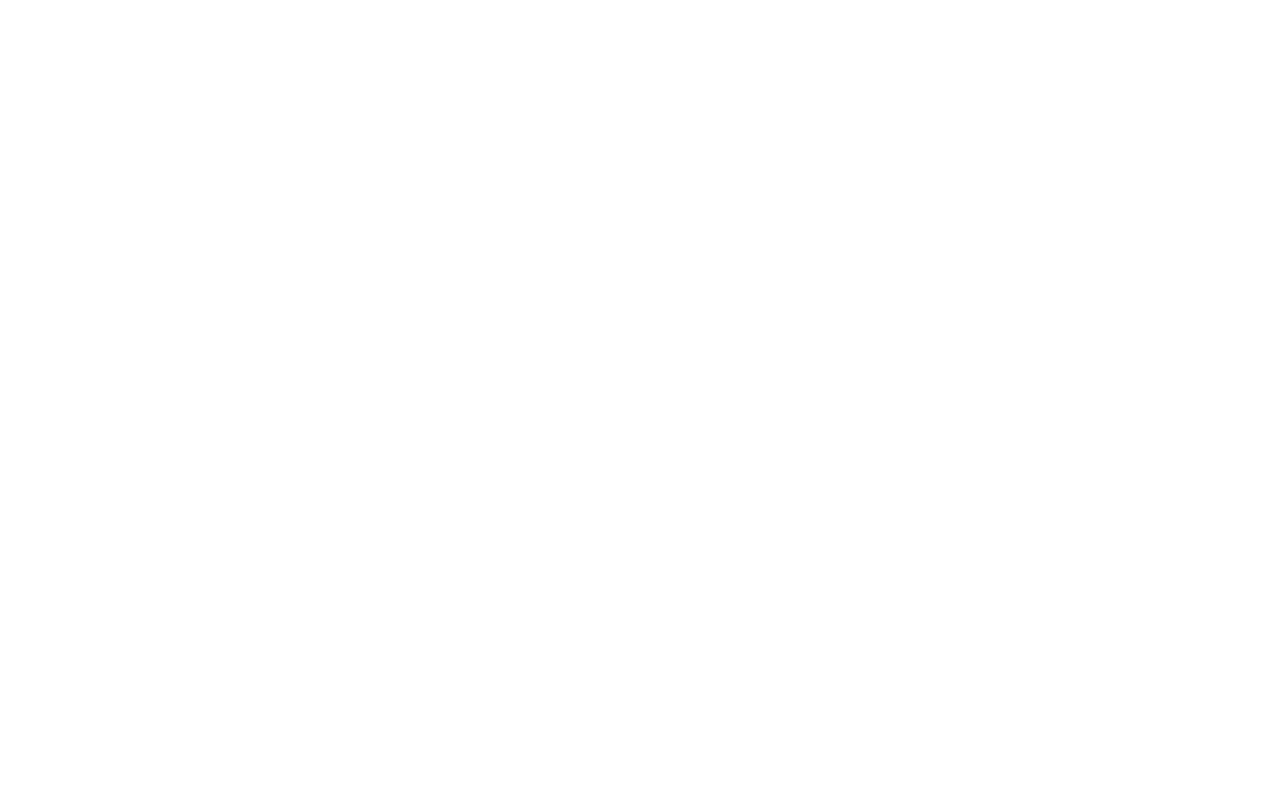
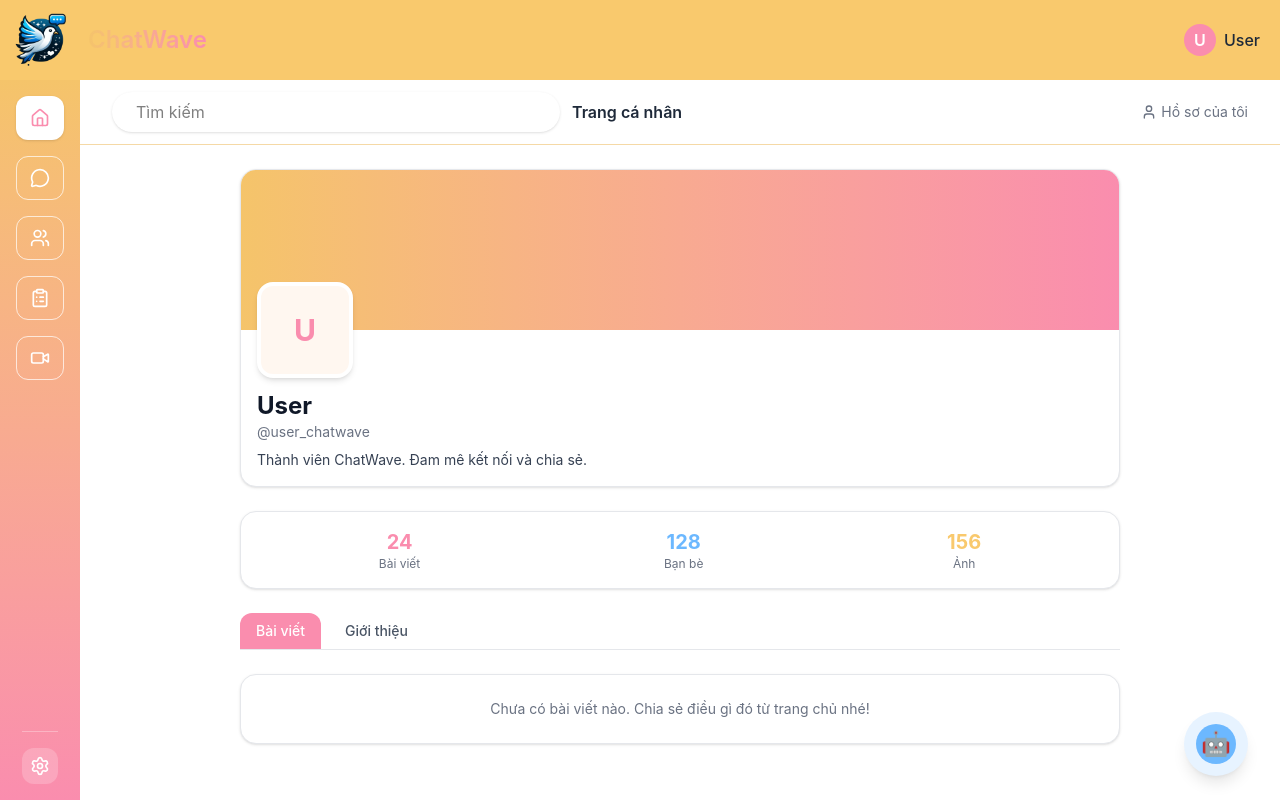
Before and after one commit to PhanDuc2k3/ChatWave, a React app in the folder frontend/: page /profile in a window 1280 px wide. Before the commit this address had no page. Built offline with nearby package versions, Linux system fonts and the light colour scheme; the HTML template or start-up script is replaced by a standard one.

Commit message:
feat: add profile page UI

```diff
--- a/frontend/src/AppRouter.jsx
+++ b/frontend/src/AppRouter.jsx
@@ -7,6 +7,7 @@
 import Friends from "./pages/Friends";
 import Tasks from "./pages/Tasks";
 import Meeting from "./pages/Meeting";
+import Profile from "./pages/Profile";
 export default function App() {
   return (
   <div>
@@ -18,6 +19,7 @@
           <Route path="/friends/*" element={<Friends />} />
           <Route path="/tasks" element={<Tasks />} />
           <Route path="/meeting" element={<Meeting />} />
+          <Route path="/profile" element={<Profile />} />
           <Route path="/" element={<Home />} />
         </Routes>
       </BrowserRouter>
--- a/frontend/src/layouts/Header.jsx
+++ b/frontend/src/layouts/Header.jsx
@@ -1,7 +1,33 @@
-import React from "react";
+import React, { useState, useRef, useEffect } from "react";
+import { useNavigate } from "react-router-dom";
+import { User, LogOut } from "lucide-react";
 import logo from "../assets/logo-web.png";
 
 export default function Header() {
+  const navigate = useNavigate();
+  const [dropdownOpen, setDropdownOpen] = useState(false);
+  const dropdownRef = useRef(null);
+
+  useEffect(() => {
+    function handleClickOutside(e) {
+      if (dropdownRef.current && !dropdownRef.current.contains(e.target)) {
+        setDropdownOpen(false);
+      }
+    }
+    document.addEventListener("mousedown", handleClickOutside);
+    return () => document.removeEventListener("mousedown", handleClickOutside);
+  }, []);
+
+  const handleLogout = () => {
+    setDropdownOpen(false);
+    navigate("/login");
+  };
+
+  const handleProfile = () => {
+    setDropdownOpen(false);
+    navigate("/profile");
+  };
+
   return (
     <header className="fixed top-0 left-0 right-0 z-40 w-full h-16 md:h-20 bg-[#F9C96D] flex items-center justify-between pr-4">
       <div className="flex items-center gap-2">
@@ -15,15 +41,40 @@
         </span>
       </div>
 
-      <div className="flex items-center gap-4 text-sm md:text-base">
-        <div className="hidden sm:flex items-center gap-2">
+      <div className="relative flex items-center gap-4 text-sm md:text-base" ref={dropdownRef}>
+        <button
+          type="button"
+          onClick={() => setDropdownOpen((v) => !v)}
+          className="hidden sm:flex items-center gap-2 hover:opacity-90 transition rounded-lg py-1 pr-1"
+        >
           <div className="w-8 h-8 rounded-full bg-[#FA8DAE] flex items-center justify-center text-white font-semibold">
             U
           </div>
           <span className="font-medium text-gray-800 text-sm md:text-base">
             User
           </span>
-        </div>
+        </button>
+
+        {dropdownOpen && (
+          <div className="absolute right-0 top-full mt-2 w-48 py-1 bg-white rounded-xl shadow-lg border border-gray-200 z-50">
+            <button
+              type="button"
+              onClick={handleProfile}
+              className="w-full flex items-center gap-2 px-4 py-2.5 text-left text-sm text-gray-700 hover:bg-[#FFF7F0] transition first:rounded-t-xl"
+            >
+              <User className="w-4 h-4 text-[#FA8DAE]" />
+              Trang cá nhân
+            </button>
+            <button
+              type="button"
+              onClick={handleLogout}
+              className="w-full flex items-center gap-2 px-4 py-2.5 text-left text-sm text-gray-700 hover:bg-[#FFF7F0] transition last:rounded-b-xl"
+            >
+              <LogOut className="w-4 h-4 text-gray-500" />
+              Đăng xuất
+            </button>
+          </div>
+        )}
       </div>
     </header>
   );
--- /dev/null
+++ b/frontend/src/pages/Profile.jsx
@@ -0,0 +1,6 @@
+import React from "react";
+import ProfilePage from "./Profile/ProfilePage";
+
+export default function Profile() {
+  return <ProfilePage />;
+}
--- /dev/null
+++ b/frontend/src/pages/Profile/ProfilePage.jsx
@@ -0,0 +1,136 @@
+import React, { useState } from "react";
+import { User, MapPin, Briefcase, GraduationCap, Calendar } from "lucide-react";
+import MainLayout from "../../layouts/MainLayout";
+import { mockProfile } from "./profileData";
+
+export default function ProfilePage() {
+  const [activeTab, setActiveTab] = useState("posts"); // posts | about
+
+  const { name, username, bio, stats, info } = mockProfile;
+  const initial = name.charAt(0);
+
+  const headerContent = (
+    <div className="flex items-center justify-between w-full">
+      <h2 className="text-sm md:text-base font-semibold text-gray-800">
+        Trang cá nhân
+      </h2>
+      <span className="text-xs md:text-sm text-gray-500 flex items-center gap-1">
+        <User className="w-4 h-4" />
+        Hồ sơ của tôi
+      </span>
+    </div>
+  );
+
+  return (
+    <MainLayout headerContent={headerContent}>
+      <div className="w-full max-w-4xl mx-auto py-6 space-y-6 px-2">
+        {/* Cover + Avatar */}
+        <div className="bg-white rounded-2xl border border-gray-200 overflow-hidden shadow-sm">
+          <div className="h-32 md:h-40 bg-linear-to-r from-[#F5C46A] to-[#FA8DAE]" />
+          <div className="px-4 pb-4 -mt-12 relative">
+            <div className="w-24 h-24 rounded-2xl bg-[#FFF7F0] border-4 border-white shadow-md flex items-center justify-center text-3xl font-bold text-[#FA8DAE]">
+              {initial}
+            </div>
+            <h1 className="mt-3 text-xl md:text-2xl font-bold text-gray-900">
+              {name}
+            </h1>
+            <p className="text-sm text-gray-500">@{username}</p>
+            {bio && (
+              <p className="mt-2 text-sm text-gray-700">{bio}</p>
+            )}
+          </div>
+        </div>
+
+        {/* Stats */}
+        <div className="bg-white rounded-2xl border border-gray-200 p-4 shadow-sm">
+          <div className="flex justify-around text-center">
+            <div>
+              <p className="text-xl font-bold text-[#FA8DAE]">{stats.posts}</p>
+              <p className="text-xs text-gray-500">Bài viết</p>
+            </div>
+            <div>
+              <p className="text-xl font-bold text-[#6CB8FF]">{stats.friends}</p>
+              <p className="text-xs text-gray-500">Bạn bè</p>
+            </div>
+            <div>
+              <p className="text-xl font-bold text-[#F9C96D]">{stats.photos}</p>
+              <p className="text-xs text-gray-500">Ảnh</p>
+            </div>
+          </div>
+        </div>
+
+        {/* Tabs */}
+        <div className="flex gap-2 border-b border-gray-200">
+          <button
+            type="button"
+            onClick={() => setActiveTab("posts")}
+            className={`px-4 py-2 text-sm font-medium rounded-t-xl transition ${activeTab === "posts"
+              ? "bg-[#FA8DAE] text-white"
+              : "text-gray-600 hover:bg-gray-100"
+              }`}
+          >
+            Bài viết
+          </button>
+          <button
+            type="button"
+            onClick={() => setActiveTab("about")}
+            className={`px-4 py-2 text-sm font-medium rounded-t-xl transition ${activeTab === "about"
+              ? "bg-[#FA8DAE] text-white"
+              : "text-gray-600 hover:bg-gray-100"
+              }`}
+          >
+            Giới thiệu
+          </button>
+        </div>
+
+        {/* Tab content */}
+        {activeTab === "posts" ? (
+          <div className="bg-white rounded-2xl border border-gray-200 p-6 text-center shadow-sm">
+            <p className="text-gray-500 text-sm">
+              Chưa có bài viết nào. Chia sẻ điều gì đó từ trang chủ nhé!
+            </p>
+          </div>
+        ) : (
+          <div className="bg-white rounded-2xl border border-gray-200 p-4 shadow-sm space-y-3">
+            {info.work && (
+              <div className="flex items-start gap-3">
+                <Briefcase className="w-5 h-5 text-[#FA8DAE] shrink-0 mt-0.5" />
+                <div>
+                  <p className="text-xs text-gray-500">Công việc</p>
+                  <p className="text-sm font-medium text-gray-800">{info.work}</p>
+                </div>
+              </div>
+            )}
+            {info.education && (
+              <div className="flex items-start gap-3">
+                <GraduationCap className="w-5 h-5 text-[#FA8DAE] shrink-0 mt-0.5" />
+                <div>
+                  <p className="text-xs text-gray-500">Học vấn</p>
+                  <p className="text-sm font-medium text-gray-800">{info.education}</p>
+                </div>
+              </div>
+            )}
+            {info.location && (
+              <div className="flex items-start gap-3">
+                <MapPin className="w-5 h-5 text-[#FA8DAE] shrink-0 mt-0.5" />
+                <div>
+                  <p className="text-xs text-gray-500">Nơi sống</p>
+                  <p className="text-sm font-medium text-gray-800">{info.location}</p>
+                </div>
+              </div>
+            )}
+            {info.joined && (
+              <div className="flex items-start gap-3">
+                <Calendar className="w-5 h-5 text-[#FA8DAE] shrink-0 mt-0.5" />
+                <div>
+                  <p className="text-xs text-gray-500">Tham gia</p>
+                  <p className="text-sm font-medium text-gray-800">{info.joined}</p>
+                </div>
+              </div>
+            )}
+          </div>
+        )}
+      </div>
+    </MainLayout>
+  );
+}
--- /dev/null
+++ b/frontend/src/pages/Profile/profileData.js
@@ -0,0 +1,20 @@
+// Mock data trang cá nhân
+export const mockProfile = {
+  id: 1,
+  name: "User",
+  username: "user_chatwave",
+  bio: "Thành viên ChatWave. Đam mê kết nối và chia sẻ.",
+  coverUrl: null,
+  avatarUrl: null,
+  stats: {
+    posts: 24,
+    friends: 128,
+    photos: 156,
+  },
+  info: {
+    work: "ChatWave",
+    education: "Đại học Phenikaa",
+    location: "Hà Nội",
+    joined: "Tháng 1,2026",
+  },
+};
```
